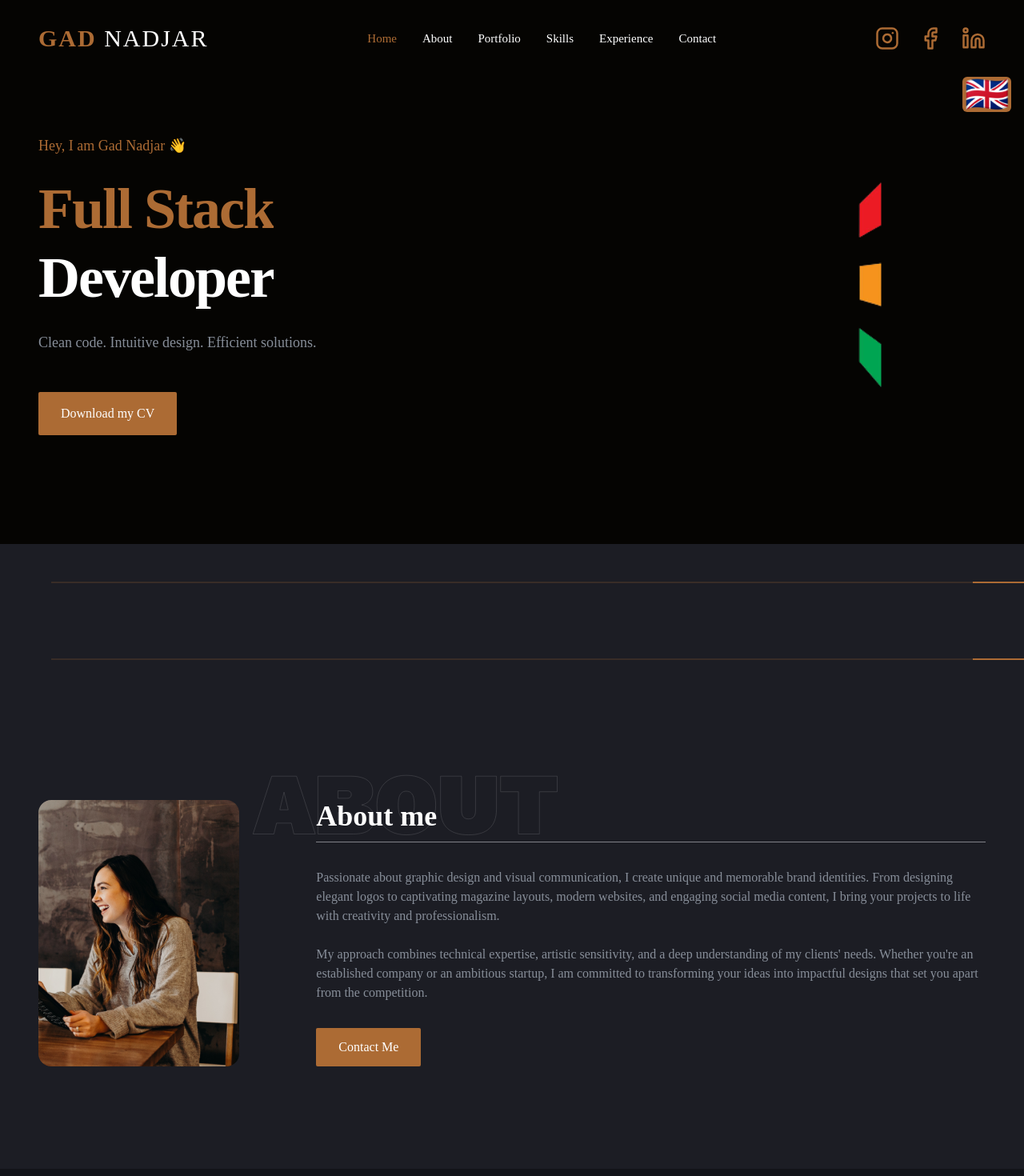
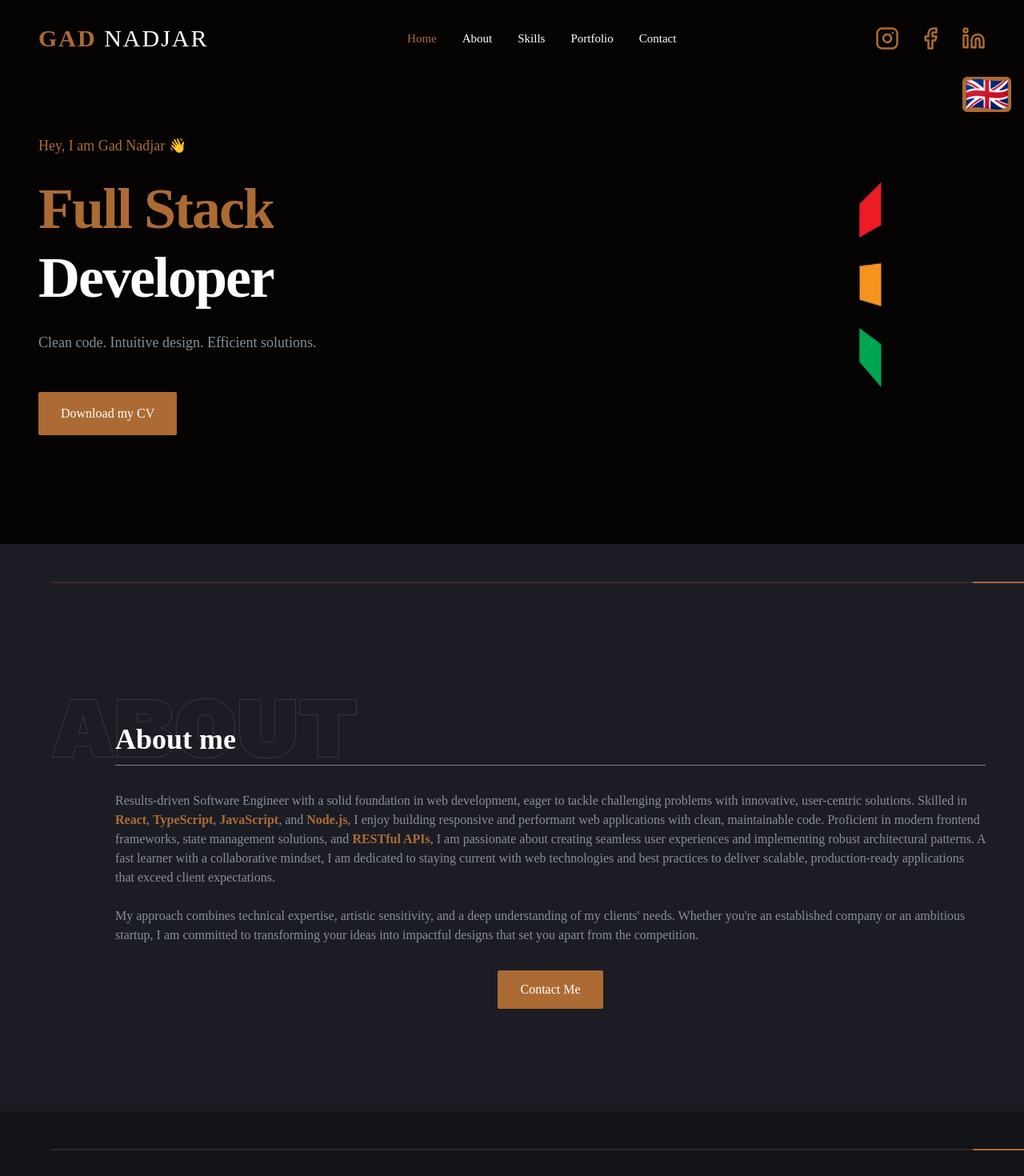
Before and after one commit to Gadnadj/Gad-Portfolio, a React (Vite) app: page / in a window 1280 px wide. Shown: the top 1470 px of the page at 80% size. Built offline with nearby package versions, Linux system fonts and the light colour scheme.

Commit message:
add experience

```diff
--- a/src/App.tsx
+++ b/src/App.tsx
@@ -3,7 +3,7 @@ import Hero from './components/Hero';
 import About from './components/About';
 import Skills from './components/Skills';
 import Portofolio from './components/Portofolio';
-import Experience from './components/Experience';
+// import Experience from './components/Experience';
 import Contact from './Contact';
 import Footer from './components/Footer';
 import BackToTopButton from './components/BackToTopButton';
@@ -19,14 +19,13 @@ function App() {
         <LanguageToggle />
         <Hero />
         <SectionDivider bgColor="bg-secondary" />
-        <SectionDivider />
         <About />
         <SectionDivider bgColor="bg-tertiary" />
         <Skills />
         <SectionDivider bgColor="bg-tertiary" />
         <Portofolio />
         <SectionDivider bgColor="bg-tertiary" />
-        <Experience />
+        {/* <Experience /> */}
         <SectionDivider />
         <Contact />
         <Footer />
--- a/src/components/About.tsx
+++ b/src/components/About.tsx
@@ -24,11 +24,6 @@ const About = () => {
                         transition={{ duration: 0.5 }}
                         className={isRTL ? 'order-2' : ''}
                     >
-                        <img
-                            className='object-cover h-full w-[556px] md:mx-auto lg:mx-0 rounded-2xl'
-                            src={Image}
-                            alt=""
-                        />
                     </motion.div>
                     <motion.div
                         className={`flex flex-col items-center text-center lg:items-start lg:text-left ${
@@ -63,11 +58,9 @@ const About = () => {
                                 whileInView={{ opacity: 1, y: 0 }}
                                 viewport={{ once: true }}
                                 transition={{ duration: 0.5, delay: 0.4 }}
-                            >
-                                {t.about.description}<br /><br />
-                                {t.about.description2}
-                            </motion.p>
-                            <motion.div className={isRTL ? 'self-end' : ''}>
+                                dangerouslySetInnerHTML={{ __html: t.about.description + '<br /><br />' + t.about.description2 }}
+                            />
+                            <motion.div className={`self-center lg:${isRTL ? 'self-end' : 'self-start'}`}>
                                 <Link
                                     to="contact"
                                     smooth={true}
--- a/src/data.tsx
+++ b/src/data.tsx
@@ -22,18 +22,19 @@ export const navigation = [
         name: 'about',
         href: 'about'
     },
-    {
-        name: 'portfolio',
-        href: 'portfolio'
-    },
+
     {
         name: 'skills',
         href: 'skills'
     },
     {
-        name: 'experience',
-        href: 'experience'
+        name: 'portfolio',
+        href: 'portfolio'
     },
+    // {
+    //     name: 'experience',
+    //     href: 'experience'
+    // },
     {
         name: 'contact',
         href: 'contact'
--- a/src/translations/index.ts
+++ b/src/translations/index.ts
@@ -29,7 +29,7 @@ export const translations = {
         },
         about: {
             title: 'About me',
-            description: 'Passionate about graphic design and visual communication, I create unique and memorable brand identities. From designing elegant logos to captivating magazine layouts, modern websites, and engaging social media content, I bring your projects to life with creativity and professionalism.',
+            description: 'Results-driven Software Engineer with a solid foundation in web development, eager to tackle challenging problems with innovative, user-centric solutions. Skilled in <span class="font-bold text-accent">React</span>, <span class="font-bold text-accent">TypeScript</span>, <span class="font-bold text-accent">JavaScript</span>, and <span class="font-bold text-accent">Node.js</span>, I enjoy building responsive and performant web applications with clean, maintainable code. Proficient in modern frontend frameworks, state management solutions, and <span class="font-bold text-accent">RESTful APIs</span>, I am passionate about creating seamless user experiences and implementing robust architectural patterns. A fast learner with a collaborative mindset, I am dedicated to staying current with web technologies and best practices to deliver scalable, production-ready applications that exceed client expectations.',
             description2: 'My approach combines technical expertise, artistic sensitivity, and a deep understanding of my clients\' needs. Whether you\'re an established company or an ambitious startup, I am committed to transforming your ideas into impactful designs that set you apart from the competition.',
             cta: 'Contact Me'
         },
@@ -52,7 +52,7 @@ export const translations = {
         },
         contact: {
             title: 'Contact me',
-            subtitle: "Let's bring your vision to life! Whether you have a specific project in mind or just want to explore possibilities, I'm here to help transform your ideas into stunning visual realities.",
+            subtitle: "Ready to bring your digital vision to life? Whether you need a scalable web application, a robust API, or a complete full-stack solution, I'm here to help transform your ideas into high-performing, user-friendly applications.",
             form: {
                 name: 'Your name',
                 email: 'Your email',
@@ -81,17 +81,15 @@ export const translations = {
         },
         hero: {
             greeting: 'היי, אני גד נגר 👋',
-            title: 'חצה את הכביש',
-            subtitle: 'איתנו.',
-            experience: 'קוד נקי. עיצוב אינטואיטיבי. פתרונות יעילים.'
-
-,
+            title: 'Full Stack',
+            subtitle: 'Developer',
+            experience: 'קוד נקי. עיצוב אינטואיטיבי. פתרונות יעילים.',
             cta: 'צור קשר',
             downloadCV: 'הורד את קורות החיים שלי'
         },
         about: {
             title: 'אודותיי',
-            description: 'בתור מעצב גרפי ומומחה לתקשורת חזותית, אני יוצר זהויות מותג ייחודיות וזכירות. החל מעיצוב לוגואים אלגנטיים ועד לעימוד מגזינים מרתקים, אתרי אינטרנט מודרניים ותוכן מעורר לרשתות חברתיות, אני מביא את הפרויקטים שלכם לחיים עם יצירתיות ומקצועיות.',
+            description: 'מהנדס תוכנה מונחה תוצאות עם בסיס מוצק בפיתוח אתרים, נחוש להתמודד עם בעיות מאתגרות באמצעות פתרונות חדשניים וממוקדי משתמש. מיומן ב-<span class="font-bold text-accent">React</span>, <span class="font-bold text-accent">TypeScript</span>, <span class="font-bold text-accent">JavaScript</span> ו-<span class="font-bold text-accent">Node.js</span>, אני נהנה לבנות אפליקציות ווב רספונסיביות ובעלות ביצועים גבוהים עם קוד נקי וניתן לתחזוקה. בקיא במסגרות פרונט-אנד מודרניות, פתרונות לניהול מצבים ו-<span class="font-bold text-accent">RESTful APIs</span>, אני נלהב ליצור חוויות משתמש חלקות וליישם תבניות ארכיטקטוניות חזקות. לומד מהר ובעל גישה שיתופית, אני מחויב להישאר מעודכן בטכנולוגיות רשת ובשיטות עבודה מומלצות כדי לספק אפליקציות בקנה מידה רחב, מוכנות לייצור, שעולות על ציפיות הלקוחות.',
             description2: 'הגישה שלי משלבת מומחיות טכנית, רגישות אמנותית והבנה מעמיקה של צרכי הלקוחות שלי. בין אם אתם חברה מבוססת או סטארט-אפ שאפתני, אני מחויב להפוך את הרעיונות שלכם לעיצובים משפיעים שיבדילו אתכם מהתחרות.',
             cta: 'צור קשר'
         },
@@ -114,7 +112,7 @@ export const translations = {
         },
         contact: {
             title: 'צור קשר',
-            subtitle: 'בואו ניתן חיים לחזון שלכם! בין אם יש לכם פרויקט ספציפי בראש או שאתם רק רוצים לחקור אפשרויות, אני כאן כדי לעזור להפוך את הרעיונות שלכם למציאות חזותית מרהיבה.',
+            subtitle: 'מוכן להפוך את החזון הדיגיטלי שלך למציאות? בין אם אתה זקוק לאפליקציית ווב מדרגית, ל-API חזק או לפתרון פול-סטאק מלא, אני כאן כדי לעזור להפוך את הרעיונות שלך לאפליקציות ביצועיות וידידותיות למשתמש.',
             form: {
                 name: 'השם שלך',
                 email: 'האימייל שלך',
```
